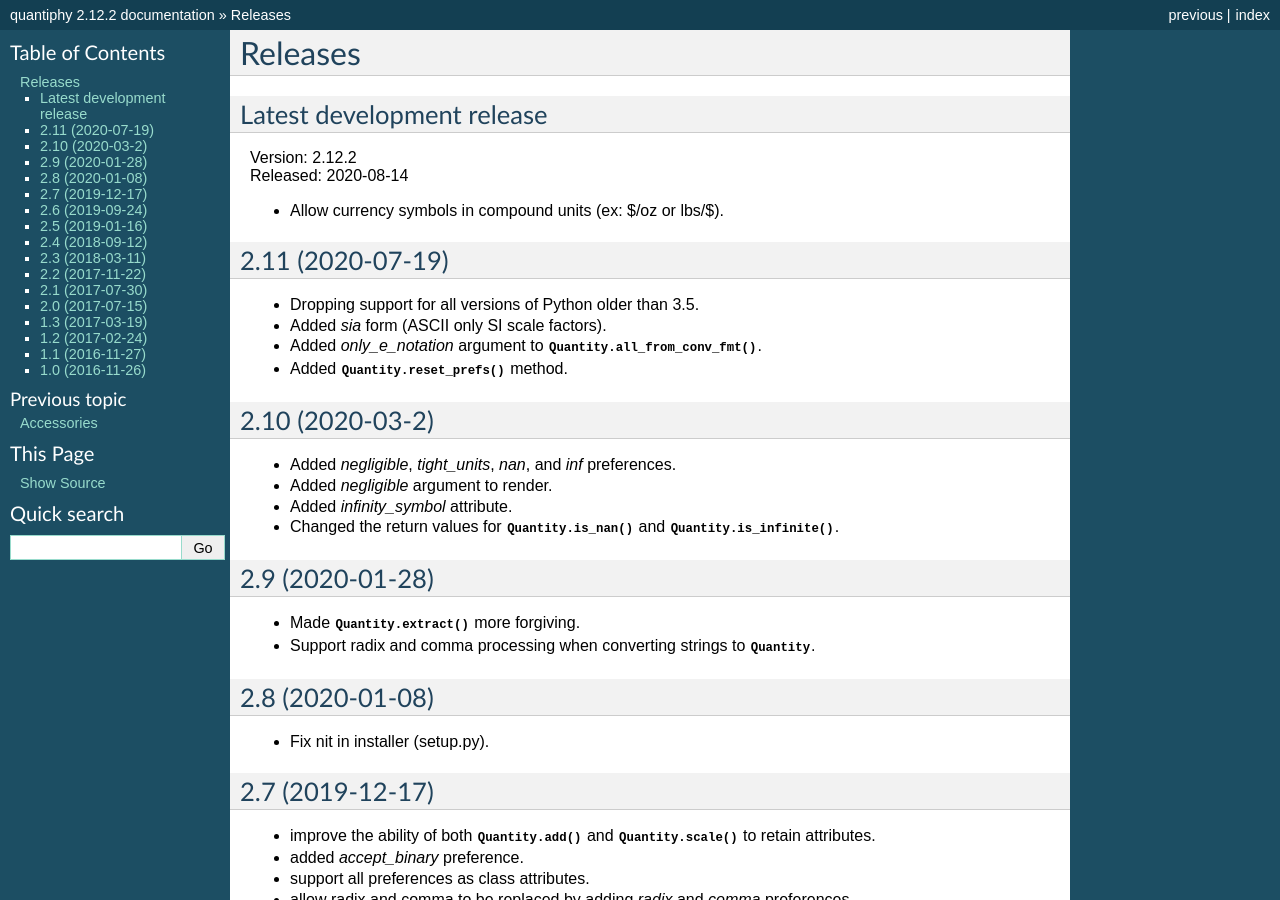
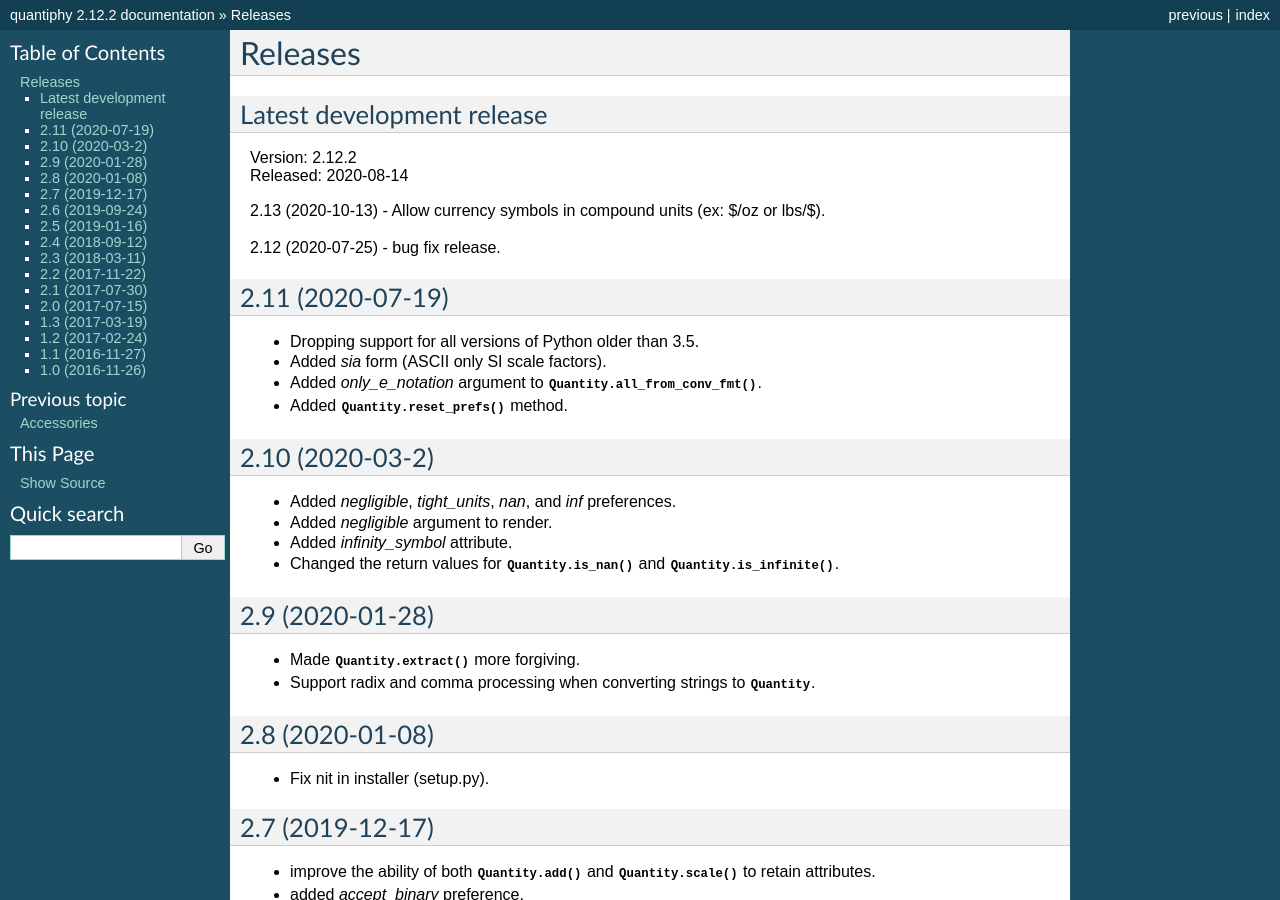
Before and after one commit to KenKundert/quantiphy, a Sphinx documentation site: the page built from doc/releases.rst, in a window 1280 px wide and 900 px high. Built offline with Sphinx 7.4.7, drawn with Linux system fonts in a browser that asks for light colours.

Commit message:
Update release notes.

```diff
--- a/doc/releases.rst
+++ b/doc/releases.rst
@@ -8,7 +8,12 @@ Latest development release
 | Version: 2.12.2
 | Released: 2020-08-14
 
+
+2.13 (2020-10-13)
 - Allow currency symbols in compound units (ex: $/oz or lbs/$).
+
+2.12 (2020-07-25)
+- bug fix release.
 
 2.11 (2020-07-19)
 -----------------
```
